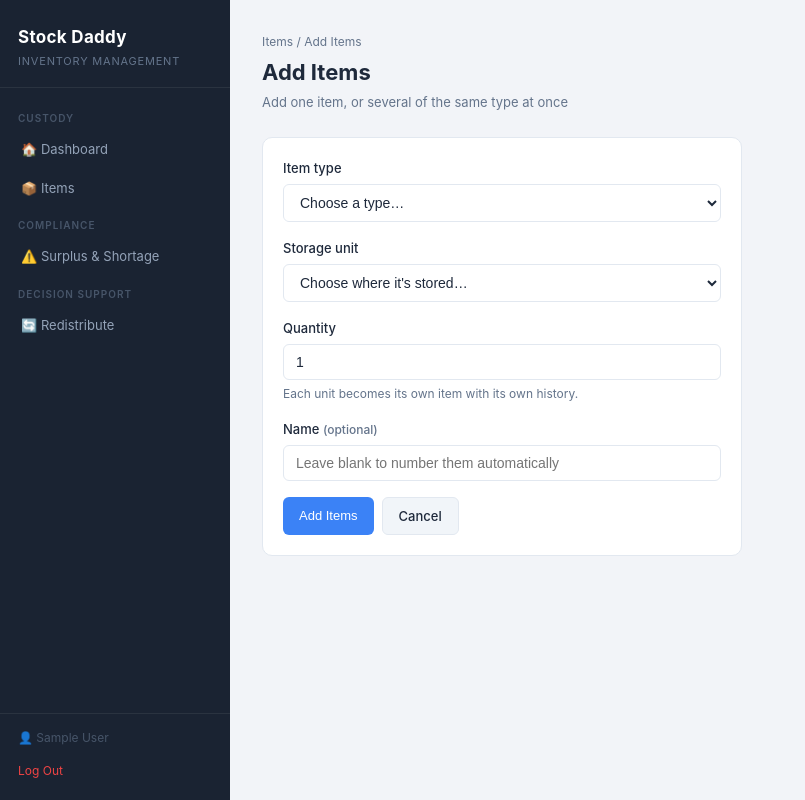
After one commit to BaPark-FHSU-ASE/Group_1_Advanced_Software_Engineering_Proj, a Flask app: page /items/new in a window 1280 px wide. The commit adds this page. Shown: the whole page, without its empty margins (0-805 px from the left). Run offline with Flask 3, Linux system fonts and the light colour scheme; the visitor is signed in with stand-in values (Sample User, id 1); data comes from the database, SQL or seed files in the repository.

Commit message:
Add items, one or several at a time (REQ-6, REQ-14)

```diff
--- a/frontend/app.py
+++ b/frontend/app.py
@@ -140,6 +140,47 @@ def items():
     return render_template("items.html", user=session["user"], items=item_list)
 
 
+@app.route("/items/new", methods=["GET", "POST"])
+def new_items():
+    if "user" not in session:
+        return redirect(url_for("login"))
+    owner_id = session["owner_id"]
+    error = None
+    form = {
+        "storage_id": request.values.get("storage_id", type=int),
+        "item_type_id": request.form.get("item_type_id", type=int),
+        "quantity": request.form.get("quantity", 1, type=int),
+        "name": request.form.get("name", "").strip(),
+    }
+
+    if request.method == "POST":
+        if not form["storage_id"] or not form["item_type_id"]:
+            error = "Choose an item type and a storage unit."
+        elif form["quantity"] is None or not (1 <= form["quantity"] <= db.MAX_ITEMS_PER_ADD):
+            error = f"Quantity must be between 1 and {db.MAX_ITEMS_PER_ADD}."
+        else:
+            try:
+                new_ids = db.add_items(owner_id, form["storage_id"], form["item_type_id"],
+                                       form["quantity"], form["name"])
+            except db.NotFoundOrNotOwned:
+                error = "That storage unit or item type wasn't found."
+            else:
+                flash(f"Added {len(new_ids)} item{'s' if len(new_ids) != 1 else ''}.", "success")
+                if len(new_ids) == 1:
+                    return redirect(url_for("item_detail", item_id=new_ids[0]))
+                return redirect(url_for("items"))
+
+    return render_template(
+        "item_form.html",
+        user=session["user"],
+        item_types=db.get_item_types(),
+        storages=db.get_storage_choices(owner_id),
+        form=form,
+        max_qty=db.MAX_ITEMS_PER_ADD,
+        error=error,
+    )
+
+
 @app.route("/items/<int:item_id>")
 def item_detail(item_id):
     if "user" not in session:
--- a/frontend/db.py
+++ b/frontend/db.py
@@ -422,3 +422,116 @@ def add_storage(owner_id, room_id, storage_type):
         return cur.lastrowid, building_id
     finally:
         conn.close()
+
+
+# ---------------------------------------------------------------------------
+# Adding items (REQ-6, REQ-14)
+# ---------------------------------------------------------------------------
+
+MAX_ITEMS_PER_ADD = 100
+
+
+def get_item_types():
+    """All item types, for the Add Item form's dropdown."""
+    conn = get_connection()
+    try:
+        rows = conn.execute(
+            "SELECT item_type_id, name FROM item_type ORDER BY name"
+        ).fetchall()
+        return [{"id": r["item_type_id"], "name": r["name"]} for r in rows]
+    finally:
+        conn.close()
+
+
+def get_storage_choices(owner_id):
+    """Every storage unit the owner has, labelled with its building and room,
+    for the Add Item form's dropdown."""
+    conn = get_connection()
+    try:
+        rows = conn.execute(
+            "SELECT s.storage_id, s.storage_type, r.location AS room, "
+            "       bl.city, bl.street_address "
+            "FROM storage s "
+            "JOIN room r ON r.room_id = s.room_id "
+            "JOIN building bl ON bl.building_id = r.building_id "
+            "JOIN business bs ON bs.business_id = bl.business_id "
+            "WHERE bs.owner_id = ? "
+            "ORDER BY bl.building_id, r.room_id, s.storage_id",
+            (owner_id,),
+        ).fetchall()
+        return [
+            {
+                "id": r["storage_id"],
+                "building": f'{r["city"]} — {r["street_address"]}',
+                "label": f'{r["room"]} / {r["storage_type"]}',
+            }
+            for r in rows
+        ]
+    finally:
+        conn.close()
+
+
+def add_items(owner_id, storage_id, item_type_id, quantity, name=""):
+    """Add `quantity` items of one type to a storage unit in one action (REQ-14).
+
+    Creates one item row per unit, each starting In Storage, plus one
+    movement entry per item recording where it arrived (REQ-12). Everything
+    is written in a single transaction: either all the items and their
+    movement entries are saved, or none are.
+
+    Names: a blank name becomes "<Type> #<n>", numbered on from the items of
+    that type that already exist. A given name with quantity > 1 gets
+    " #1", " #2", ... appended so the items can be told apart.
+
+    Returns the list of new item_ids.
+    """
+    if not (1 <= quantity <= MAX_ITEMS_PER_ADD):
+        raise ValueError(f"Quantity must be between 1 and {MAX_ITEMS_PER_ADD}.")
+
+    conn = get_connection()
+    try:
+        owned = conn.execute(
+            "SELECT 1 FROM storage s "
+            "JOIN room r ON r.room_id = s.room_id "
+            "JOIN building bl ON bl.building_id = r.building_id "
+            "JOIN business bs ON bs.business_id = bl.business_id "
+            "WHERE s.storage_id = ? AND bs.owner_id = ?",
+            (storage_id, owner_id),
+        ).fetchone()
+        item_type = conn.execute(
+            "SELECT name FROM item_type WHERE item_type_id = ?",
+            (item_type_id,),
+        ).fetchone()
+        if owned is None or item_type is None:
+            raise NotFoundOrNotOwned()
+
+        name = (name or "").strip()
+        if name:
+            names = [name] if quantity == 1 else [f"{name} #{i}" for i in range(1, quantity + 1)]
+        else:
+            existing = conn.execute(
+                "SELECT COUNT(*) FROM item WHERE item_type_id = ?", (item_type_id,)
+            ).fetchone()[0]
+            names = [f'{item_type["name"]} #{existing + i}' for i in range(1, quantity + 1)]
+
+        new_ids = []
+        for item_name in names:
+            cur = conn.execute(
+                "INSERT INTO item (item_type_id, storage_id, item_name, item_status) "
+                "VALUES (?, ?, ?, 'In Storage')",
+                (item_type_id, storage_id, item_name),
+            )
+            conn.execute(
+                "INSERT INTO item_movement (item_id, from_storage_id, to_storage_id) "
+                "VALUES (?, NULL, ?)",
+                (cur.lastrowid, storage_id),
+            )
+            new_ids.append(cur.lastrowid)
+
+        conn.commit()
+        return new_ids
+    except Exception:
+        conn.rollback()
+        raise
+    finally:
+        conn.close()
--- a/frontend/static/css/main.css
+++ b/frontend/static/css/main.css
@@ -336,7 +336,8 @@ a:hover { text-decoration: underline; }
 .form-group { margin-bottom: 16px; }
 .form-group label { display: block; font-size: 13px; font-weight: 500; margin-bottom: 5px; }
 
-.form-group input {
+.form-group input,
+.form-group select {
     width: 100%;
     padding: 9px 12px;
     border: 1px solid var(--border);
@@ -347,7 +348,8 @@ a:hover { text-decoration: underline; }
     transition: border-color 0.12s, box-shadow 0.12s;
 }
 
-.form-group input:focus {
+.form-group input:focus,
+.form-group select:focus {
     outline: none;
     border-color: var(--accent);
     box-shadow: 0 0 0 3px rgba(59,130,246,0.12);
@@ -385,3 +387,7 @@ a:hover { text-decoration: underline; }
 }
 
 .empty-state { text-align: center; color: var(--muted); padding: 32px; }
+
+.form-card { max-width: 480px; padding: 20px; }
+.form-hint { display: block; color: var(--muted); font-size: 12px; margin-top: 4px; }
+.form-actions { display: flex; gap: 8px; margin-top: 8px; }
--- a/frontend/templates/building.html
+++ b/frontend/templates/building.html
@@ -91,6 +91,7 @@
                     <span class="storage-name">{{ storage.name }}</span>
                     <span class="storage-type">{{ storage.type }}</span>
                     <span class="storage-count">{{ storage.item_count }} items</span>
+                    <a href="{{ url_for('new_items', storage_id=storage.id) }}" class="btn btn-tiny btn-secondary">+ Items</a>
                 </div>
                 {% else %}
                 <span class="muted-note">No storage units yet.</span>
--- a/frontend/templates/item_detail.html
+++ b/frontend/templates/item_detail.html
@@ -12,8 +12,9 @@
                 <h2>{{ item.name }}</h2>
                 <p>{{ item.type }}</p>
             </div>
-            <a href="#" class="btn btn-primary">Edit Item</a>
         </div>
+
+        {% include "_flashes.html" %}
 
         <!-- Item details -->
         <div class="card">
--- /dev/null
+++ b/frontend/templates/item_form.html
@@ -0,0 +1,77 @@
+{% extends "base.html" %}
+{% block title %}Stock Daddy – Add Items{% endblock %}
+
+{% block body %}
+<div class="app-layout">
+    {% include "nav.html" %}
+
+    <main class="main-content">
+        <div class="page-header">
+            <div>
+                <div class="breadcrumb"><a href="{{ url_for('items') }}">Items</a> / Add Items</div>
+                <h2>Add Items</h2>
+                <p>Add one item, or several of the same type at once</p>
+            </div>
+        </div>
+
+        {% if error %}
+        <div class="alert alert-error">{{ error }}</div>
+        {% endif %}
+
+        {% if not storages %}
+        <div class="card">
+            <div class="empty-state">
+                You don't have any storage units yet. Open a building from the
+                <a href="{{ url_for('dashboard') }}">Dashboard</a> and add a room and a storage unit first.
+            </div>
+        </div>
+        {% else %}
+        <div class="card form-card">
+            <form method="POST" action="{{ url_for('new_items') }}">
+                <div class="form-group">
+                    <label for="item_type_id">Item type</label>
+                    <select id="item_type_id" name="item_type_id" required>
+                        <option value="">Choose a type…</option>
+                        {% for t in item_types %}
+                        <option value="{{ t.id }}" {% if form.item_type_id == t.id %}selected{% endif %}>{{ t.name }}</option>
+                        {% endfor %}
+                    </select>
+                </div>
+
+                <div class="form-group">
+                    <label for="storage_id">Storage unit</label>
+                    <select id="storage_id" name="storage_id" required>
+                        <option value="">Choose where it's stored…</option>
+                        {% for building, group in storages|groupby("building") %}
+                        <optgroup label="{{ building }}">
+                            {% for s in group %}
+                            <option value="{{ s.id }}" {% if form.storage_id == s.id %}selected{% endif %}>{{ s.label }}</option>
+                            {% endfor %}
+                        </optgroup>
+                        {% endfor %}
+                    </select>
+                </div>
+
+                <div class="form-group">
+                    <label for="quantity">Quantity</label>
+                    <input type="number" id="quantity" name="quantity" min="1" max="{{ max_qty }}"
+                           value="{{ form.quantity or 1 }}" inputmode="numeric" required />
+                    <span class="form-hint">Each unit becomes its own item with its own history.</span>
+                </div>
+
+                <div class="form-group">
+                    <label for="name">Name <span class="muted-note">(optional)</span></label>
+                    <input type="text" id="name" name="name" maxlength="90" value="{{ form.name }}"
+                           placeholder="Leave blank to number them automatically" />
+                </div>
+
+                <div class="form-actions">
+                    <button type="submit" class="btn btn-primary">Add Items</button>
+                    <a href="{{ url_for('items') }}" class="btn btn-secondary">Cancel</a>
+                </div>
+            </form>
+        </div>
+        {% endif %}
+    </main>
+</div>
+{% endblock %}
--- a/frontend/templates/items.html
+++ b/frontend/templates/items.html
@@ -11,8 +11,10 @@
                 <h2>Items</h2>
                 <p>All individual inventory items across every site</p>
             </div>
-            <button class="btn btn-primary">+ Add Item</button>
+            <a href="{{ url_for('new_items') }}" class="btn btn-primary">+ Add Item</a>
         </div>
+
+        {% include "_flashes.html" %}
 
         <div class="card">
             <table class="table">
@@ -46,7 +48,6 @@
                         <td>{{ item.storage }}</td>
                         <td>
                             <a href="{{ url_for('item_detail', item_id=item.id) }}" class="btn btn-small btn-secondary">View</a>
-                            <a href="#" class="btn btn-small">Edit</a>
                         </td>
                     </tr>
                     {% else %}
```
Also changed, not shown: frontend/tests/conftest.py (+18 -0 lines), frontend/tests/test_add_items.py (added, +81 -0 lines), frontend/tests/test_rooms_storage.py (+5 -0 lines).
